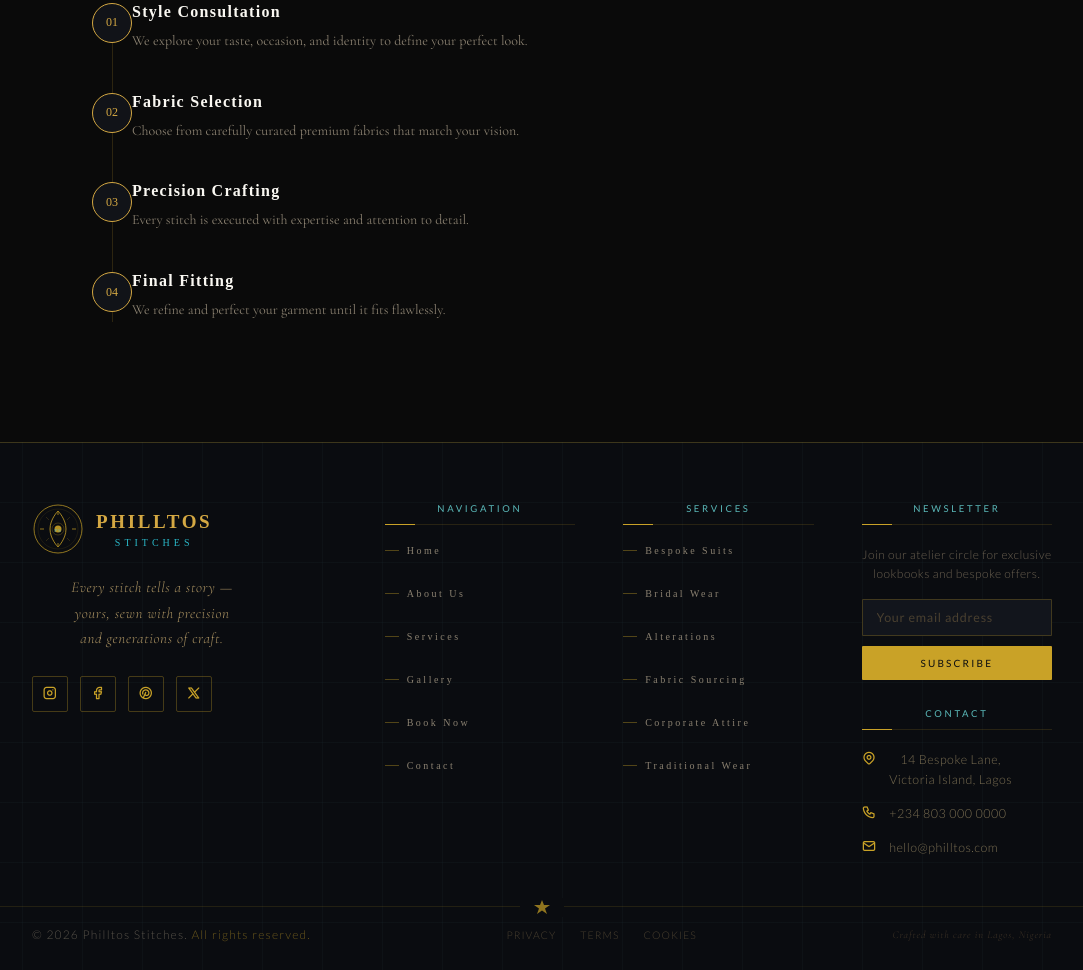
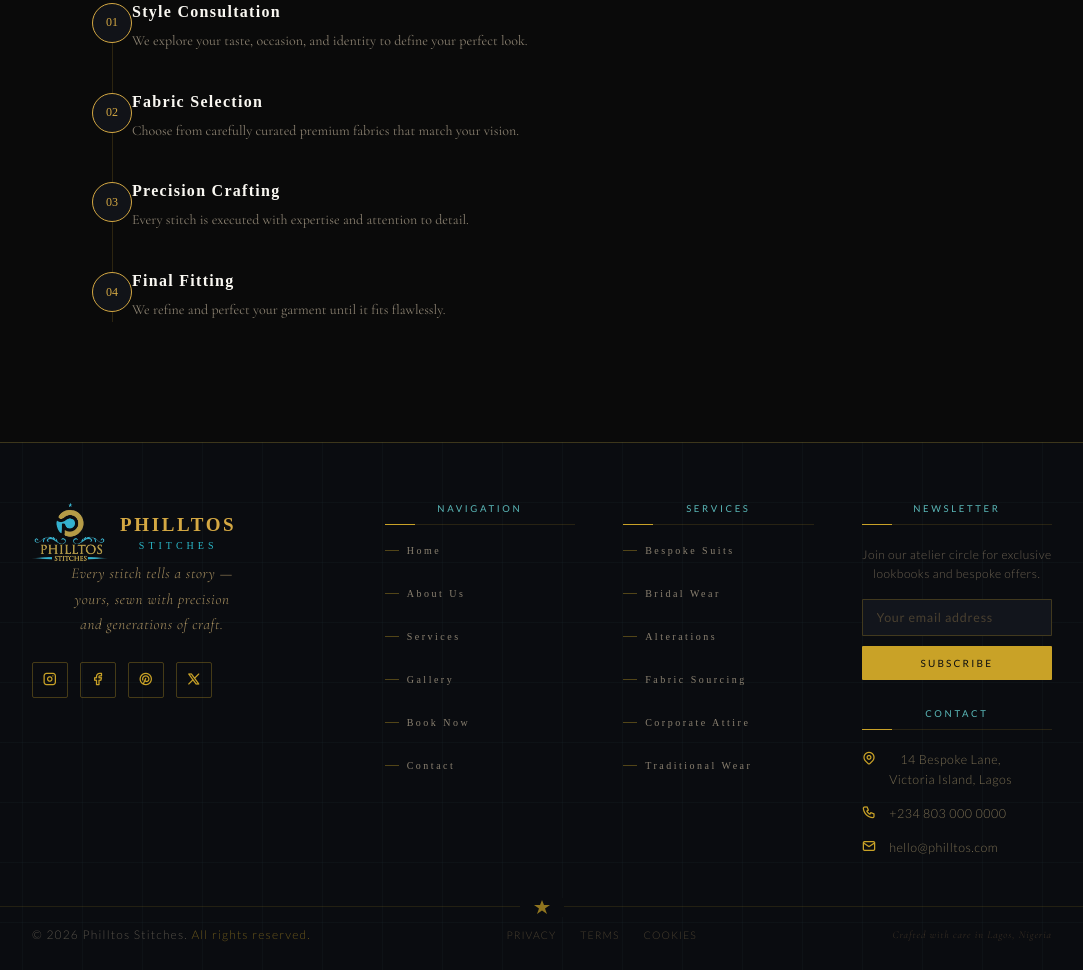
Before and after one commit to olubiyiaminat828-creator/TAILOR, a website: page views/index.html in a window 1280 px wide. Shown: the part 4073-5043 px from the top of the page, without its empty margins (98-1181 px from the left). Drawn offline with nearby package versions, Linux system fonts and the light colour scheme; a web font is replaced by a local one.

Commit message:
To make some changes

```diff
--- a/views/index.html
+++ b/views/index.html
@@ -262,28 +262,13 @@
 
       <!-- Brand Column -->
       <div class="brand-col">
-        <div class="brand-logo">
-          <svg class="logo-emblem" viewBox="0 0 52 52" xmlns="http://www.w3.org/2000/svg">
-            <circle cx="26" cy="26" r="24" fill="none" stroke="#c9a227" stroke-width="0.7"/>
-            <circle cx="26" cy="26" r="20" fill="none" stroke="#c9a22740" stroke-width="0.4"/>
-            <path d="M26 8 C26 8 34 16 34 26 C34 36 26 44 26 44 C26 44 18 36 18 26 C18 16 26 8 26 8Z" fill="none" stroke="#c9a227" stroke-width="0.8"/>
-            <circle cx="26" cy="26" r="3.5" fill="#c9a227" opacity="0.9"/>
-            <circle cx="26" cy="26" r="6" fill="none" stroke="#c9a22780" stroke-width="0.5"/>
-            <line x1="26" y1="8" x2="26" y2="12" stroke="#c9a227" stroke-width="0.7"/>
-            <line x1="26" y1="40" x2="26" y2="44" stroke="#c9a227" stroke-width="0.7"/>
-            <line x1="8" y1="26" x2="12" y2="26" stroke="#c9a227" stroke-width="0.7"/>
-            <line x1="40" y1="26" x2="44" y2="26" stroke="#c9a227" stroke-width="0.7"/>
-            <path d="M14 14 L17 17" stroke="#c9a22760" stroke-width="0.5"/>
-            <path d="M38 14 L35 17" stroke="#c9a22760" stroke-width="0.5"/>
-            <path d="M14 38 L17 35" stroke="#c9a22760" stroke-width="0.5"/>
-            <path d="M38 38 L35 35" stroke="#c9a22760" stroke-width="0.5"/>
-            <text x="26" y="28.5" text-anchor="middle" font-family="serif" font-size="5" fill="#5ab8b8" letter-spacing="1">PS</text>
-          </svg>
-          <div>
-            <div class="brand-name">PHILLTOS</div>
-            <div class="brand-sub">Stitches</div>
-          </div>
-        </div>
+        <a class="brand" href="#">
+      <img src="/images/brand-logo.png" alt="Philltos Stitches">
+      <div class="brand-text">
+        <span class="brand-name">PHILLTOS</span>
+        <span class="brand-sub">STITCHES</span>
+      </div>
+    </a>
         <p class="brand-tagline">Every stitch tells a story —<br>yours, sewn with precision<br>and generations of craft.</p>
         <div class="social-row">
           <a class="social-btn" href="#" aria-label="Instagram"><i class="ti ti-brand-instagram" aria-hidden="true"></i></a>
```
